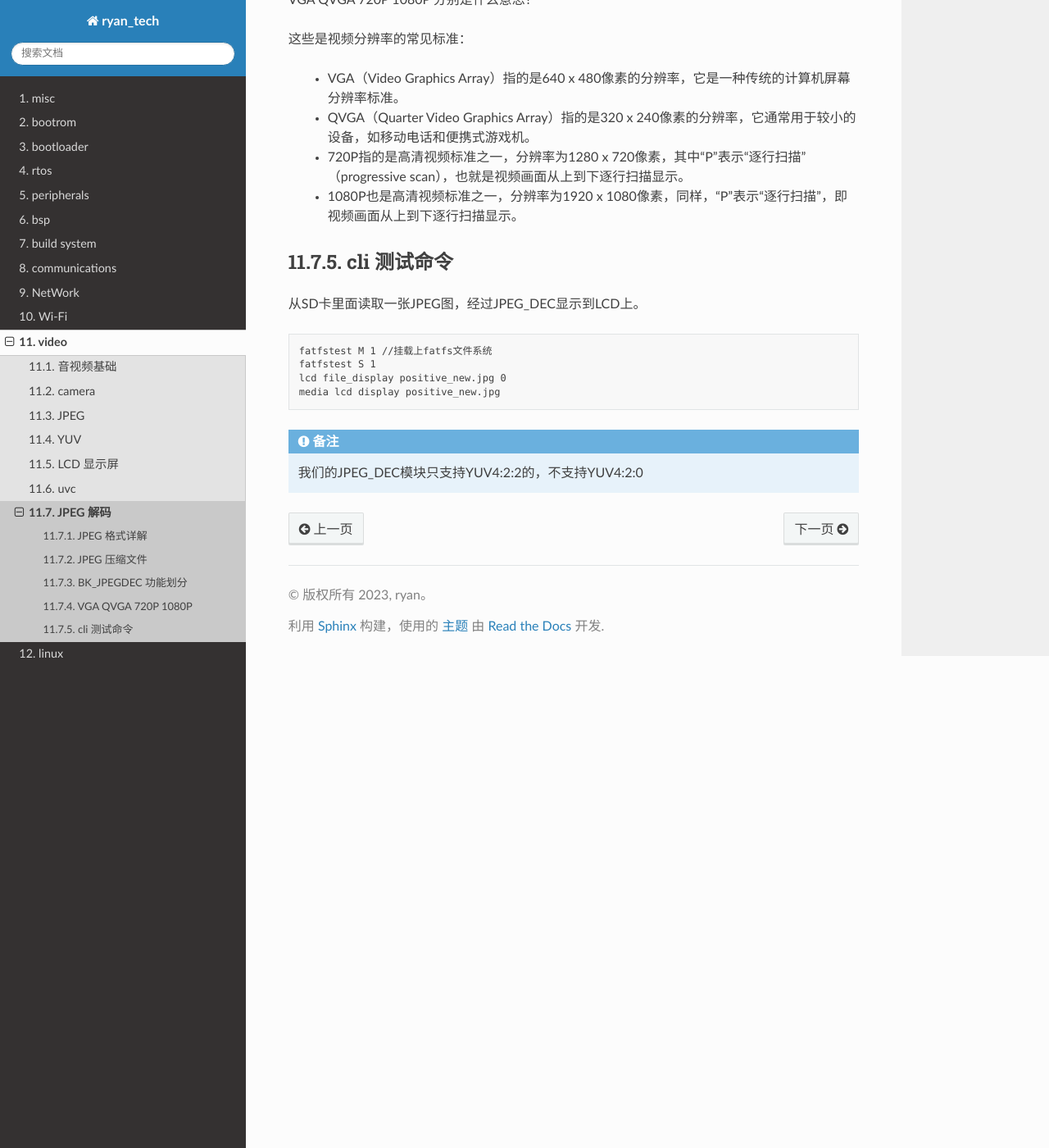
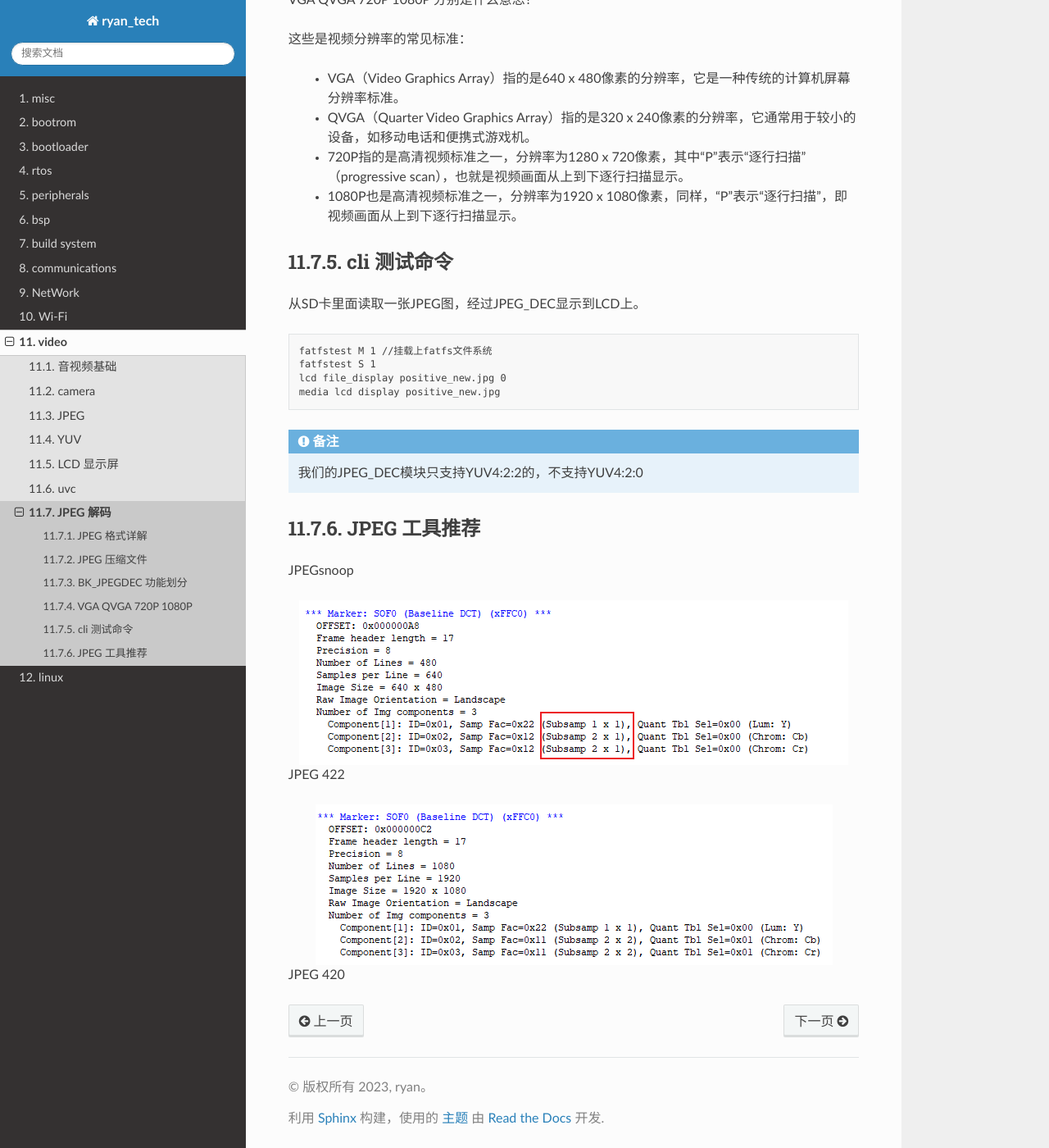
Before and after one commit to BlackTudou/tech_doc, a Sphinx documentation site: the page built from source/video/jpeg_dec/index.rst, in a window 1280 px wide and 1400 px high, scrolled down 2600 px. Shown: the whole window at 82% size. Built offline with Sphinx 7.4.7 and the Read the Docs theme 2.0.0, drawn with Linux system fonts in a browser that asks for light colours.

Commit message:
添加 JPEG422 JPEG420 的解释

```diff
--- a/source/video/jpeg_dec/index.rst
+++ b/source/video/jpeg_dec/index.rst
@@ -114,3 +114,22 @@ cli 测试命令
 .. note::
 
     我们的JPEG_DEC模块只支持YUV4:2:2的，不支持YUV4:2:0
+
+JPEG 工具推荐
+================
+
+JPEGsnoop
+
+.. figure:: _static/jpeg_422.png
+    :align: center
+    :alt: Images
+    :figclass: align-center
+
+JPEG 422
+
+.. figure:: _static/jpeg_420.png
+    :align: center
+    :alt: Images
+    :figclass: align-center
+
+JPEG 420
```
Also changed, not shown: source/video/jpeg_dec/_static/jpeg_420.png (added), source/video/jpeg_dec/_static/jpeg_422.png (added).
